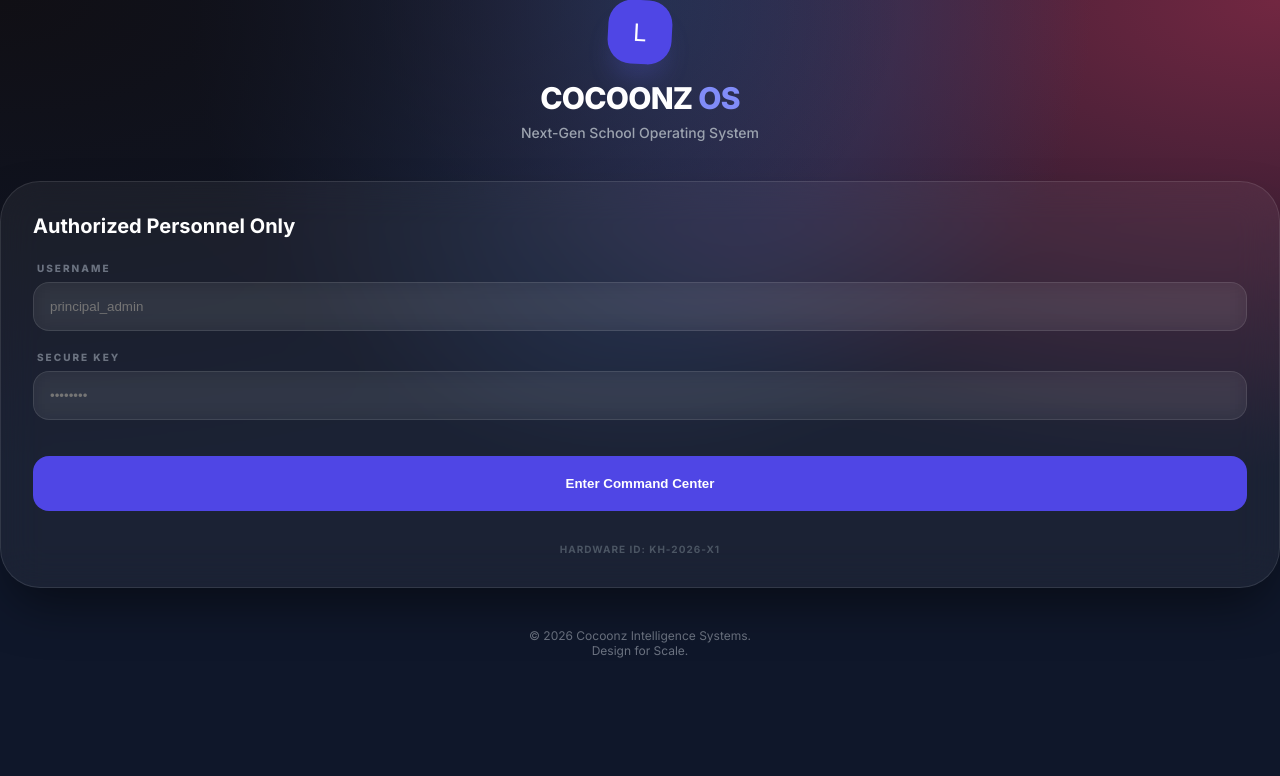
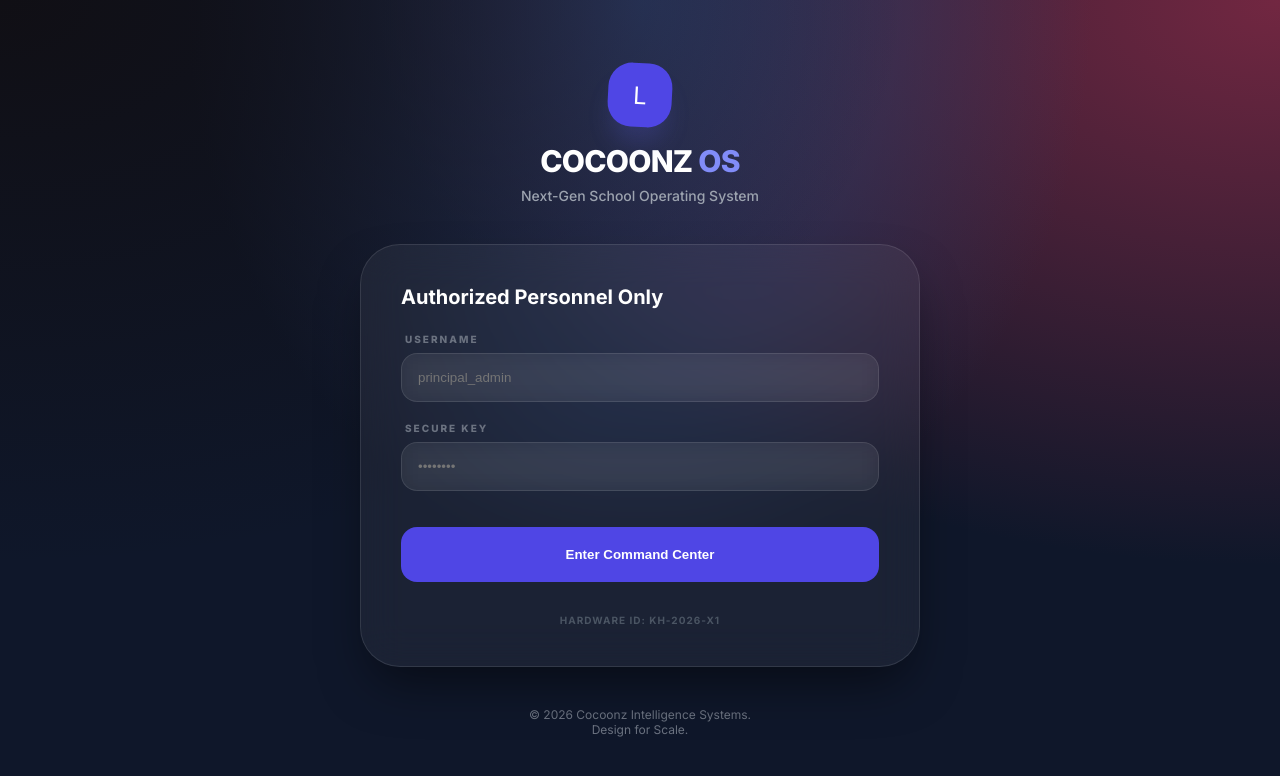
Before and after one commit to khmeeran/CRM_cocconz, a Next.js app in the folder frontend/: page /login in a window 1280 px wide. Shown: the top 776 px of the page. Built offline with nearby package versions, Linux system fonts and the light colour scheme; no server answers.

Commit message:
fix(ui): Fix login page layout stretching

```diff
--- a/frontend/app/globals.css
+++ b/frontend/app/globals.css
@@ -61,7 +61,7 @@ body {
     background: rgba(255, 255, 255, 0.05);
     backdrop-filter: blur(20px);
     border: 1px solid var(--white-10);
-    padding: 2rem;
+    padding: 2.5rem;
     border-radius: 2.5rem;
     box-shadow: 0 25px 50px -12px rgba(0, 0, 0, 0.5);
 }
--- a/frontend/app/login/page.tsx
+++ b/frontend/app/login/page.tsx
@@ -43,8 +43,8 @@ export default function LoginPage() {
     };
 
     return (
-        <div className="mesh-bg min-h-screen flex items-center justify-center p-6">
-            <div className="w-full max-w-md">
+        <div className="mesh-bg" style={{ minHeight: '100vh', display: 'flex', alignItems: 'center', justifyContent: 'center', padding: '1.5rem' }}>
+            <div style={{ width: '100%', maxWidth: '560px' }}>
                 {/* Brand */}
                 <div style={{ textAlign: 'center', marginBottom: '2.5rem' }}>
                     <div style={{
```
